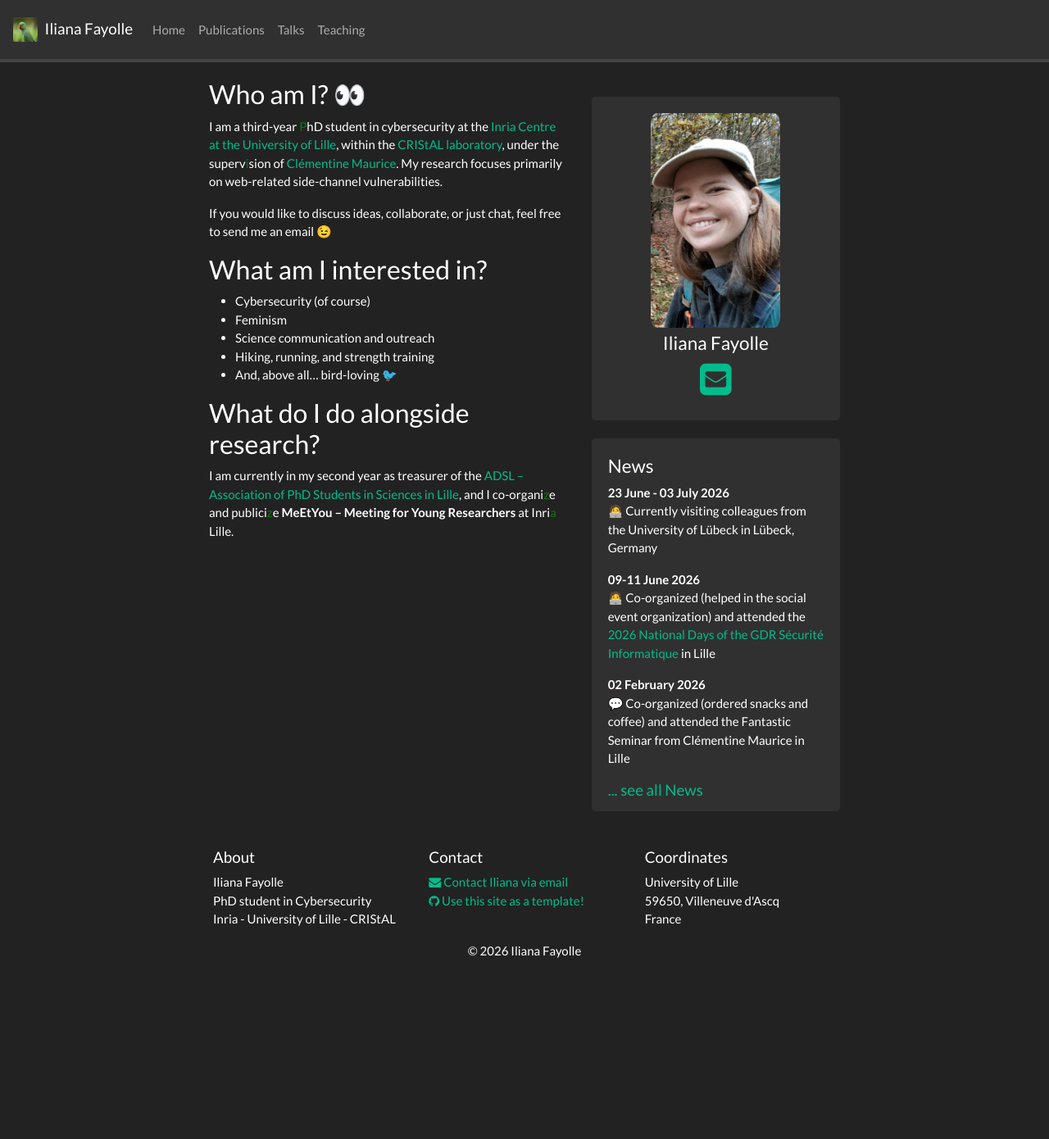
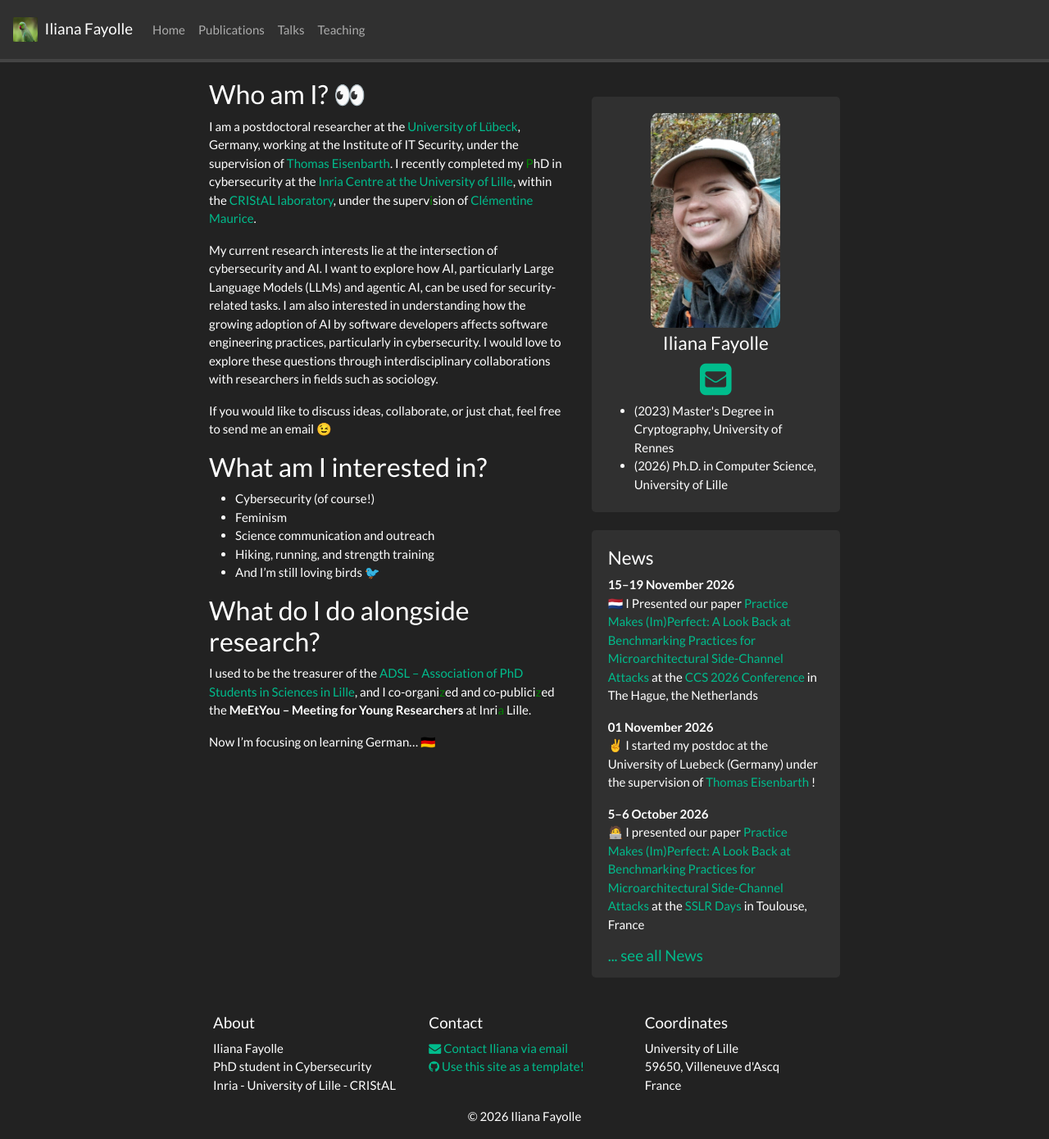
Before and after one commit to Naeele/Naeele.github.io, a Jekyll site: the page built from _pages/home.md, in a window 1280 px wide and 1390 px high. Shown: the whole window at 82% size. Built offline with Jekyll 4.4.1, drawn with Linux system fonts in a browser that asks for light colours; nearby versions of some CDN libraries; a style sheet for code colours, icons or effects is not loaded.

Commit message:
feat - update 2026_11_16

```diff
--- a/_data/news.yml
+++ b/_data/news.yml
@@ -1,56 +1,101 @@
+- date: 15–19 November 2026
+  headline: >
+    🇳🇱 I Presented our paper
+    <a href="https://arxiv.org/abs/2609.03893" target="_blank">
+      Practice Makes (Im)Perfect: A Look Back at Benchmarking Practices for Microarchitectural Side-Channel Attacks
+    </a>
+    at the
+    <a href="https://www.sigsac.org/ccs/CCS2026/index.html" target="_blank">
+      CCS 2026 Conference
+    </a>
+    in The Hague, the Netherlands
+
+- date: 01 November 2026
+  headline: >
+    ✌ I started my postdoc at the University of Luebeck (Germany) under the supervision of
+    <a href="https://www.its.uni-luebeck.de/en/staff/thomas-eisenbarth" target="_blank">
+      Thomas Eisenbarth
+    </a>!
+
+- date: 5–6 October 2026
+  headline: >
+    🧑‍💻 I presented our paper
+    <a href="https://arxiv.org/abs/2609.03893" target="_blank">
+      Practice Makes (Im)Perfect: A Look Back at Benchmarking Practices for Microarchitectural Side-Channel Attacks
+    </a> at the
+    <a href="https://gtsslr2026.sciencesconf.org/" target="_blank">
+      SSLR Days
+    </a>
+    in Toulouse, France
+
+- date: 01 October 2026
+  headline: >
+    🎉 I defended my PhD thesis and earned my doctorate!
+
+- date: 18 July 2026
+  headline: >
+    📝 Our paper
+    <a href="https://arxiv.org/abs/2609.03893" target="_blank">
+      Practice Makes (Im)Perfect: A Look Back at Benchmarking Practices for Microarchitectural Side-Channel Attacks
+    </a>
+    was accepted at
+    <a href="https://www.sigsac.org/ccs/CCS2026/index.html" target="_blank">
+      CCS 2026
+    </a>
+
 - date: 23 June - 03 July 2026
   headline: >
-    🧑‍💻 Currently visiting colleagues from the University of Lübeck
-    in Lübeck, Germany
+    🧑‍💻 I visited colleagues from the University of Luebeck
+    in Luebeck, Germany
 
 - date: 09-11 June 2026
   headline: >
-    🧑‍💻 Co-organized (helped in the social event organization) and attended the
+    🧑‍💻 I co-organized (helped in the social event organization) and attended the
     <a href="https://gdr-secu-jn2026.sciencesconf.org/?forward-action=index&forward-controller=index&lang=en" target="_blank">
       2026 National Days of the GDR Sécurité Informatique
     </a>
-    in Lille
+    in Lille, France
 
 - date: 02 February 2026
   headline: >
-    💬 Co-organized (ordered snacks and coffee) and attended the Fantastic Seminar from Clémentine Maurice
-    in Lille
+    💬 I co-organized (ordered snacks and coffee) and attended the Fantastic Seminar from Clémentine Maurice
+    in Lille, France
 
 - date: 26–30 January 2026
   headline: >
-    🏔️ Attended the 3rd edition of the
+    🏔️ I attended the 3rd edition of the
     <a href="https://www.pepr-cybersecurite.fr/2025/09/15/ecole-dhiver-2026/" target="_blank">
       PEPR Cybersecurity Winter School
     </a>
-    in Aussois
+    in Aussois, France
 
 - date: 8–9 October 2025
   headline: >
-    🧑‍💻 Presented work in progress at the
+    🧑‍💻 I presented work in progress at the
     <a href="https://gtsslr2025.sciencesconf.org/" target="_blank">
       SSLR Days
     </a>
-    in Paris
+    in Paris, France
 
 - date: 1–3 July 2025
   headline: >
-    🧂 Attended the
+    🧂 I attended the
     <a href="https://2025.pass-the-salt.org/" target="_blank">
       Pass the Salt Conference
     </a>
-    in Lille
+    in Lille, France
 
 - date: 3–7 February 2025
   headline: >
-    🏔️ Attended the 9th edition of the
+    🏔️ I attended the 9th edition of the
     <a href="https://sites.google.com/site/rsdwinterschool/last-editions/asf-winter-school-2025" target="_blank">
       GDR RSD/ASF Winter School
     </a>
-    in Le Pleynet
+    in Le Pleynet, France
 
 - date: 24–27 September 2024
   headline: >
-    🇬🇧 Presented our paper
+    🇬🇧 I presented our paper
     <a href="https://hal.science/hal-04652991/document" target="_blank">
       Semi-Automated and Easily Interpretable Side-Channel Analysis for Modern JavaScript
     </a>
@@ -73,23 +118,23 @@
 
 - date: 3–5 July 2024
   headline: >
-    🧂 Attended the
+    🧂 I attended the
     <a href="https://2024.pass-the-salt.org/" target="_blank">
       Pass the Salt Conference
     </a>
-    in Lille
+    in Lille, France
 
 - date: 29 January – 2 February 2024
   headline: >
-    🏔️ Attended the 1st edition of the
+    🏔️ I attended the 1st edition of the
     <a href="https://www.pepr-cybersecurite.fr/2023/11/10/ecole-d-hiver-2024/" target="_blank">
       PEPR Cybersecurity Winter School
     </a>
-    in Autrans
+    in Autrans, France
 
 - date: 1 October 2023
   headline: >
-    ✌ Started a PhD at Inria Lille
+    ✌ I started a PhD at Inria Lille (France)
     under the supervision of
     <a href="https://cmaurice.fr/" target="_blank">
       Clémentine Maurice
@@ -100,15 +145,15 @@
 
 - date: 6 September 2023
   headline: >
-    🎉 Received a Master’s degree in Cryptography
+    🎉 I received a Master’s degree in Cryptography
     from the
     <a href="https://cyberschool.univ-rennes.fr/en/education/masters-and-postgraduate-programmes/masters-in-mathematics-and-applications-it-mathematics-and-cryptography/" target="_blank">
-      University of Rennes
+      University of Rennes, France
     </a>
 
 - date: 1 March 2023
   headline: >
-    ✌ Started an internship at Inria Lille
+    ✌ I started an internship at Inria Lille
     under the supervision of
     <a href="https://cmaurice.fr/" target="_blank">
       Clémentine Maurice
--- a/_data/pi.yml
+++ b/_data/pi.yml
@@ -1,7 +1,7 @@
 - name: Iliana Fayolle
   photo: headshot.jpg
-  info: Iliana Fayolle, Inria - University of Lille - CRIStAL
-  email: iliana.fayolle@inria.fr
+  info: Iliana Fayolle, University of Luebeck - Institut für IT-Sicherheit
+  email: iliana.fayolle@uni-luebeck.de
   #github: https://github.com/
   researchgate: https://www.researchgate.net/profile/Iliana-Fayolle
   scholar: https://scholar.google.com/citations?user=zU3eEZIAAAAJ
@@ -9,10 +9,9 @@
   # Change the items in "education" you have (up to 6)
   education:
     [
-      #"(1942) Ph.D. Physics, Princeton University",
-      #"(2023) Master's Degree in Cryptography, University of Rennes",
+      "(2026) Ph.D. in Computer Science, University of Lille, France",
+      "(2023) Master's Degree in Cryptography, University of Rennes, France",
     ]
 
   educationshort:
-    #["(2023) Master's Degree in Cryptography, University of Rennes"]
-    #, "(1939) B.S. Physics, MIT"]
+    ["(2023) Master's Degree in Cryptography, University of Rennes", "(2026) Ph.D. in Computer Science, University of Lille"]
--- a/_pages/home.md
+++ b/_pages/home.md
@@ -7,18 +7,22 @@ permalink: /
 
 ### Who am I? 👀
 
-I am a third-year <font color="green">P</font>hD student in cybersecurity at the [Inria Centre at the University of Lille](https://www.inria.fr/en/inria-centre-university-lille), within the [CRIStAL laboratory](https://cristal.univ-lille.fr/?rubrique9), under the superv<font color="green">i</font>sion of [Clémentine Maurice](https://cmaurice.fr/). My research focuses primarily on web-related side-channel vulnerabilities.
+I am a postdoctoral researcher at the [University of Lübeck](https://www.uni-luebeck.de/en/), Germany, working at the Institute of IT Security, under the supervision of [Thomas Eisenbarth](https://www.its.uni-luebeck.de/en/staff/thomas-eisenbarth). I recently completed my <font color="green">P</font>hD in cybersecurity at the [Inria Centre at the University of Lille](https://www.inria.fr/en/inria-centre-university-lille), within the [CRIStAL laboratory](https://cristal.univ-lille.fr/?rubrique9), under the superv<font color="green">i</font>sion of [Clémentine Maurice](https://cmaurice.fr/).
+
+My current research interests lie at the intersection of cybersecurity and AI. I want to explore how AI, particularly Large Language Models (LLMs) and agentic AI, can be used for security-related tasks. I am also interested in understanding how the growing adoption of AI by software developers affects software engineering practices, particularly in cybersecurity. I would love to explore these questions through interdisciplinary collaborations with researchers in fields such as sociology.
 
 If you would like to discuss ideas, collaborate, or just chat, feel free to send me an email 😉
 
 ### What am I interested in?
 
-- Cybersecurity (of course)
+- Cybersecurity (of course!)
 - Feminism
 - Science communication and outreach
 - Hiking, running, and strength training
-- And, above all… bird-loving 🐦
+- And I'm still loving birds 🐦
 
 ### What do I do alongside research?
 
-I am currently in my second year as treasurer of the [ADSL – Association of PhD Students in Sciences in Lille](https://linktr.ee/assoc.adsl), and I co-organi<font color="green">z</font>e and publici<font color="green">z</font>e **MeEtYou – Meeting for Young Researchers** at Inri<font color="green">a</font> Lille.
+I used to be the treasurer of the [ADSL – Association of PhD Students in Sciences in Lille](https://linktr.ee/assoc.adsl), and I  co-organi<font color="green">z</font>ed and co-publici<font color="green">z</font>ed the **MeEtYou – Meeting for Young Researchers** at Inri<font color="green">a</font> Lille.
+
+Now I'm focusing on learning German... 🇩🇪
--- a/_pages/talks.md
+++ b/_pages/talks.md
@@ -43,14 +43,38 @@ permalink: /talks/
 <div class="jumbotron">
 ### Selected talks
 
+* **16 November 2026** — *Practice Makes (Im)Perfect: A Look Back at Benchmarking Practices for Microarchitectural Side-Channel Attacks*
+  Iliana Fayolle
+  [CCS ’26](https://www.sigsac.org/ccs/CCS2026/index.html), The Hague, The Netherlands
+  [slides](https://slides.com/ilianafayolle/ccs26/fullscreen)
+</div>
+
+* **01 October 2026** — *Side Channels in Web Environments: From Microarchitectural Attacks to Developer-Centric Countermeasures*
+  Iliana Fayolle
+  [PhD Thesis Defense](https://www.cristal.univ-lille.fr/en/theses/fayolle-iliana-931/?force_lang=true), Inria Center from the University of Lille, France
+  [slides](https://slides.com/ilianafayolle/phd-thesis-defense/fullscreen)
+</div>
+
 * **24 September 2024** — *Semi-automated and Easily Interpretable Side-Channel Analysis for Modern JavaScript*
   Iliana Fayolle
-  [CANS’24](https://2024.cansconference.org/), Cambridge, UK
+  [CANS ’24](https://2024.cansconference.org/), Cambridge, UK
   [slides](https://slides.com/ilianafayolle/cans24-678e00/fullscreen)
 </div>
 
 <div class="jumbotron">
 <h3>Science communication to non-specialist audiences</h3>
+
+<div class="talk-item">
+* 🧪 <strong>22 October 2026</strong> — <em>RJMI – Speed Meetings</em> (French) · 2h
+  <div class="talk-meta">
+  Organized by: <a href="https://fr.linkedin.com/in/simle">Simon Lemaire</a> &amp;
+  <a href="https://fr.linkedin.com/in/bruno-fruchard-3b60a51b5">Bruno Fruchard</a><br>
+  Audience: High-school girls (Grades 11–12)<br>
+  <span class="talk-links">
+    <a href="https://filles-et-maths.fr/evenements/rjmi-lille/">RJMI</a>
+  </span>
+  </div>
+</div>
 
 <div class="talk-item">
 * 🎓 <strong>29 May 2026</strong> — <em>Meet a Researcher: Discovering Computer Science</em> (French) · 2h
--- a/_pages/teaching.md
+++ b/_pages/teaching.md
@@ -5,58 +5,68 @@ sitemap: false
 permalink: /teaching/
 ---
 
+## Teaching at the University of Luebeck
 
-## Teaching at Polytech Lille
-[Polytech Lille – official website](https://www.polytech-lille.fr/english/)
+[University of Luebeck – official website](https://research.uni-luebeck.de/en/)
 
 ---
 
-## Academic year 2025–2026 (44h total)
+### Academic year 2025–2026 (1.5h EQTD)
 
-### Internet of Things and Cybersecurity (IOT)
-[Program overview](https://www.polytech-lille.fr/english/internet-of-things-and-cybersecurity/)
+**Bachelor in IT Security and Bachelor in Computer Science**
+
+- **Secure Networks and Computer Forensics (SafeNCF)**
+  *Guest lecture: 1.5h*
+
+---
+
+## Teaching at Polytech Lille
+
+[Polytech Lille – official website](https://www.polytech-lille.fr/english/)
+*Engineering School, University of Lille*
+
+---
+
+### Academic year 2025–2026 (47.5h EQTD)
+
+**Electrical Engineering and Mechatronics**
 
 **Third year**
 - **Structured Programming**
-  *Practical sessions:* 16h · *Project:* 8h
+  *Practical sessions: 16h · Project: 9.5h (25.5h total)*
 - **Data Structures**
-  *Practical sessions:* 8h
+  *Practical sessions: 8h*
+
+**Computer Science and Applied Mathematics**
+
+**Third year**
+- **Operating Systems**
+  *Practical sessions: 8h*
+
+**Embedded Systems and Electrical Engineering**
 
 **Fourth year**
-- **Security of Embedded Systems**
-  *Practical sessions:* 4h
+- **Programmable Digital Circuits**
+  *Practical sessions: 6h*
 
 ---
 
-### Data Engineering and Artificial Intelligence (DE&AI)
-[Program overview](https://www.polytech-lille.fr/english/data-statistics-and-software-engineering/)
+### Academic year 2024–2025 (68.5h EQTD)
 
-**Third year**
-- **Operating Systems**
-  *Practical sessions:* 8h
-
----
-
-## Academic year 2024–2025 (68h total)
-
-### Internet of Things and Cybersecurity (IOT)
-[Program overview](https://www.polytech-lille.fr/english/internet-of-things-and-cybersecurity/)
+**Electrical Engineering and Mechatronics**
 
 **Third year**
 - **Structured Programming**
-  *Practical sessions:* 16h · *Project:* 8h
+  *Practical sessions: 16h · Project: 6h (22h total)*
 - **Database Systems**
-  *Practical sessions:* 6h · *Project:* 6h
+  *Practical sessions: 6h · Project: 4.5h (10.5h total)*
 - **Data Structures**
-  *Practical sessions:* 8h
+  *Practical sessions: 12h*
 
----
-
-### Data Engineering and Artificial Intelligence (DE&AI)
-[Program overview](https://www.polytech-lille.fr/english/data-statistics-and-software-engineering/)
+**Computer Science and Applied Mathematics**
 
 **Third year**
 - **Numerical Programming**
-  *Practical sessions:* 16h
+  *Practical sessions: 16h*
 - **Operating Systems**
-  *Practical sessions:* 8h
+  *Practical sessions: 8h*
```
